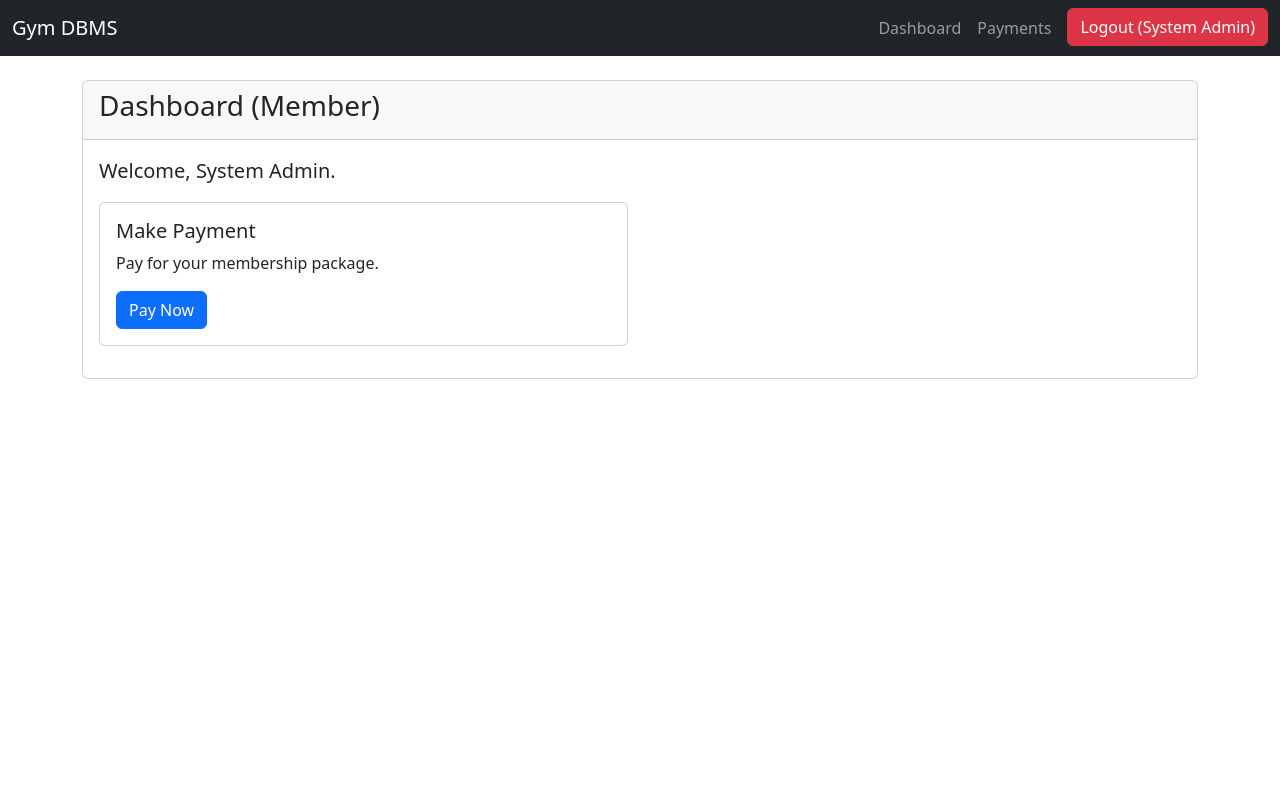
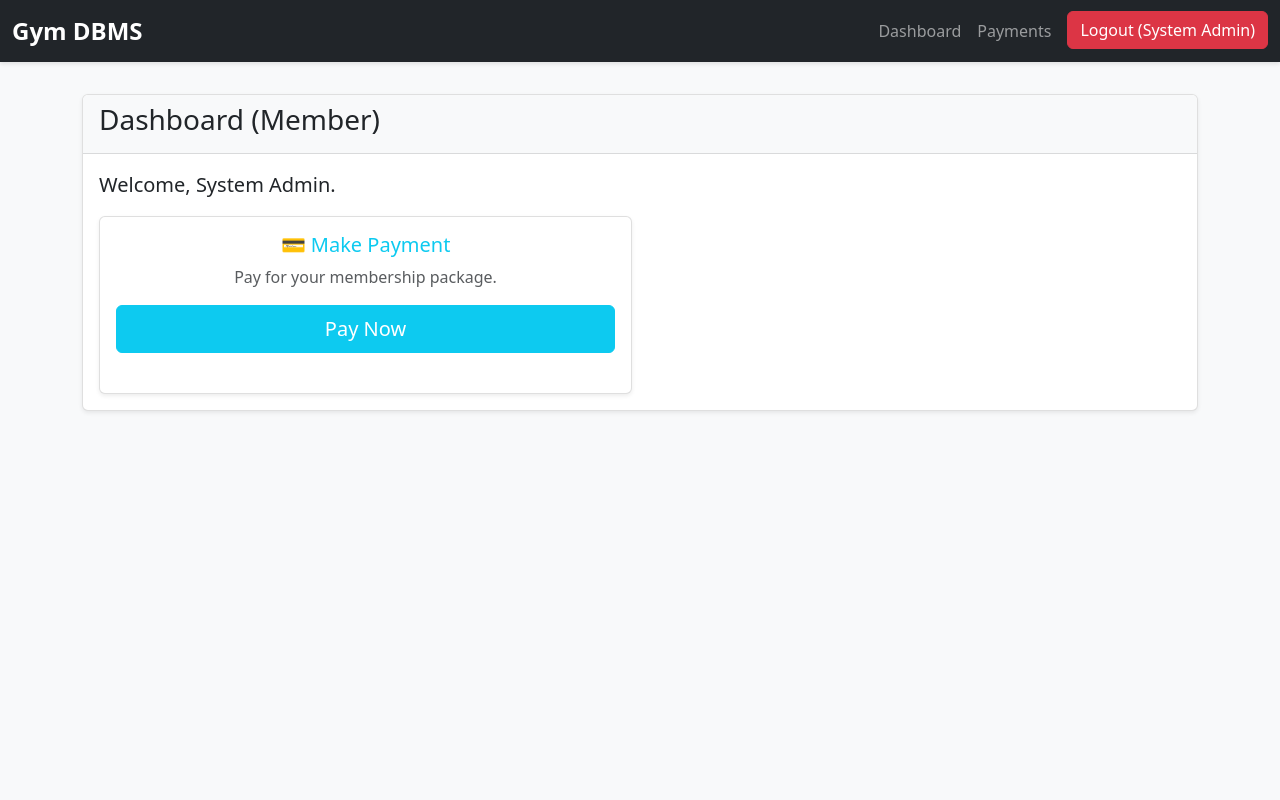
Before and after one commit to GUNADEEP19/GymMemberShip-WorkOutTracker, a Flask app: page /dashboard in a window 1280 px wide. Run offline with Flask 3, Linux system fonts and the light colour scheme; a user stored in the database is signed in.

Commit message:
Fixing UI

```diff
--- a/templates/base.html
+++ b/templates/base.html
@@ -5,6 +5,51 @@
     <meta name="viewport" content="width=device-width, initial-scale=1" />
     <title>Gym DBMS</title>
     <link href="https://cdn.jsdelivr.net/npm/bootstrap@5.3.8/dist/css/bootstrap.min.css" rel="stylesheet" integrity="sha384-sRIl4kxILFvY47J16cr9ZwB07vP4J8+LH7qKQnuqkuIAvNWLzeN8tE5YBujZqJLB" crossorigin="anonymous">
+    <style>
+      body {
+        background-color: #f8f9fa;
+        min-height: 100vh;
+      }
+      .navbar-brand {
+        font-weight: bold;
+        font-size: 1.5rem;
+      }
+      .card {
+        box-shadow: 0 0.125rem 0.25rem rgba(0, 0, 0, 0.075);
+        border: 1px solid rgba(0, 0, 0, 0.125);
+        margin-bottom: 1.5rem;
+        transition: box-shadow 0.15s ease-in-out;
+      }
+      .card:hover {
+        box-shadow: 0 0.5rem 1rem rgba(0, 0, 0, 0.15);
+      }
+      .card-header {
+        background-color: #f8f9fa;
+        border-bottom: 1px solid rgba(0, 0, 0, 0.125);
+        font-weight: 600;
+      }
+      .table {
+        background-color: white;
+      }
+      .btn {
+        border-radius: 0.375rem;
+        transition: all 0.2s ease-in-out;
+      }
+      .btn:hover {
+        transform: translateY(-1px);
+      }
+      main {
+        min-height: calc(100vh - 200px);
+        padding-bottom: 2rem;
+      }
+      .navbar {
+        margin-bottom: 2rem;
+        box-shadow: 0 2px 4px rgba(0,0,0,0.1);
+      }
+      .shadow {
+        box-shadow: 0 0.5rem 1rem rgba(0, 0, 0, 0.15) !important;
+      }
+    </style>
   </head>
   <body>
     <nav class="navbar navbar-expand-lg navbar-dark bg-dark">
@@ -28,9 +73,9 @@
                 <li class="nav-item"><a class="nav-link" href="/db-users">DB Users</a></li>
                 <li class="nav-item"><a class="nav-link" href="/mysql-console">MySQL Console</a></li>
               {% endif %}
-              <li class="nav-item"><a class="btn btn-danger text-white ms-2" href="/logout" style="text-decoration: none;">Logout ({{ session.user_name or session.role }})</a></li>
+              <li class="nav-item ms-2"><a class="btn btn-danger text-white" href="/logout" style="text-decoration: none; padding: 0.375rem 0.75rem;">Logout ({{ session.user_name or session.role }})</a></li>
             {% else %}
-              <li class="nav-item"><a class="btn btn-success text-white" href="/login" style="text-decoration: none;">Login</a></li>
+              <li class="nav-item"><a class="btn btn-success text-white" href="/login" style="text-decoration: none; padding: 0.375rem 0.75rem;">Login</a></li>
             {% endif %}
           </ul>
         </div>
--- a/templates/dashboard.html
+++ b/templates/dashboard.html
@@ -8,73 +8,73 @@
     {% if user_name %}<p class="lead">Welcome, {{ user_name }}.</p>{% endif %}
 
     {% if role == 'admin' %}
-      <div class="row">
-        <div class="col-md-6 mb-3">
-          <div class="card">
+      <div class="row g-3">
+        <div class="col-md-6 col-lg-4">
+          <div class="card h-100 shadow-sm">
             <div class="card-body">
-              <h5 class="card-title">Manage Members</h5>
-              <p class="card-text">Create, edit, and delete member records.</p>
-              <a href="/members" class="btn btn-primary">Go to Members</a>
+              <h5 class="card-title text-primary">👥 Manage Members</h5>
+              <p class="card-text text-muted">Create, edit, and delete member records.</p>
+              <a href="/members" class="btn btn-primary w-100">Go to Members</a>
             </div>
           </div>
         </div>
-        <div class="col-md-6 mb-3">
-          <div class="card">
+        <div class="col-md-6 col-lg-4">
+          <div class="card h-100 shadow-sm">
             <div class="card-body">
-              <h5 class="card-title">Enroll Members</h5>
-              <p class="card-text">Assign workout plans to members.</p>
-              <a href="/actions/enroll" class="btn btn-primary">Enroll</a>
+              <h5 class="card-title text-success">📋 Enroll Members</h5>
+              <p class="card-text text-muted">Assign workout plans to members.</p>
+              <a href="/actions/enroll" class="btn btn-success w-100">Enroll</a>
             </div>
           </div>
         </div>
-        <div class="col-md-6 mb-3">
-          <div class="card">
+        <div class="col-md-6 col-lg-4">
+          <div class="card h-100 shadow-sm">
             <div class="card-body">
-              <h5 class="card-title">Record Payments</h5>
-              <p class="card-text">Process member payments.</p>
-              <a href="/actions/make_payment" class="btn btn-primary">Payments</a>
+              <h5 class="card-title text-info">💳 Record Payments</h5>
+              <p class="card-text text-muted">Process member payments.</p>
+              <a href="/actions/make_payment" class="btn btn-info text-white w-100">Payments</a>
             </div>
           </div>
         </div>
-        <div class="col-md-6 mb-3">
-          <div class="card">
+        <div class="col-md-6 col-lg-4">
+          <div class="card h-100 shadow-sm">
             <div class="card-body">
-              <h5 class="card-title">Database Users</h5>
-              <p class="card-text">Manage MySQL users and privileges.</p>
-              <a href="/db-users" class="btn btn-primary">DB Users</a>
+              <h5 class="card-title text-warning">👤 Database Users</h5>
+              <p class="card-text text-muted">Manage MySQL users and privileges.</p>
+              <a href="/db-users" class="btn btn-warning w-100">DB Users</a>
             </div>
           </div>
         </div>
-        <div class="col-md-6 mb-3">
-          <div class="card">
+        <div class="col-md-6 col-lg-4">
+          <div class="card h-100 shadow-sm">
             <div class="card-body">
-              <h5 class="card-title">MySQL Console</h5>
-              <p class="card-text">Execute SQL queries directly.</p>
-              <a href="/mysql-console" class="btn btn-primary">Console</a>
+              <h5 class="card-title text-dark">⚡ MySQL Console</h5>
+              <p class="card-text text-muted">Execute SQL queries directly.</p>
+              <a href="/mysql-console" class="btn btn-dark w-100">Console</a>
             </div>
           </div>
         </div>
       </div>
     {% elif role == 'member' %}
-      <div class="row">
-        <div class="col-md-6 mb-3">
-          <div class="card">
-            <div class="card-body">
-              <h5 class="card-title">Make Payment</h5>
-              <p class="card-text">Pay for your membership package.</p>
-              <a href="/actions/make_payment" class="btn btn-primary">Pay Now</a>
+      <div class="row g-3">
+        <div class="col-md-6">
+          <div class="card h-100 shadow-sm">
+            <div class="card-body text-center">
+              <h5 class="card-title text-info">💳 Make Payment</h5>
+              <p class="card-text text-muted">Pay for your membership package.</p>
+              <a href="/actions/make_payment" class="btn btn-info text-white btn-lg w-100">Pay Now</a>
             </div>
           </div>
         </div>
       </div>
     {% elif role == 'trainer' %}
-      <div class="row">
-        <div class="col-md-6 mb-3">
-          <div class="card">
-            <div class="card-body">
-              <h5 class="card-title">Enroll Member</h5>
-              <p class="card-text">Assign workout plans to members.</p>
-              <a href="/actions/enroll" class="btn btn-primary">Enroll</a>
+      <div class="row g-3">
+        <div class="col-md-6">
+          <div class="card h-100 shadow-sm">
+            <div class="card-body text-center">
+              <h5 class="card-title text-success">📋 Enroll Member</h5>
+              <p class="card-text text-muted">Assign workout plans to members.</p>
+              <a href="/actions/enroll" class="btn btn-success btn-lg w-100">Enroll</a>
             </div>
           </div>
         </div>
```
Also changed, not shown: templates/auth/login.html (+14 -14 lines), templates/members/list.html (+18 -13 lines).
